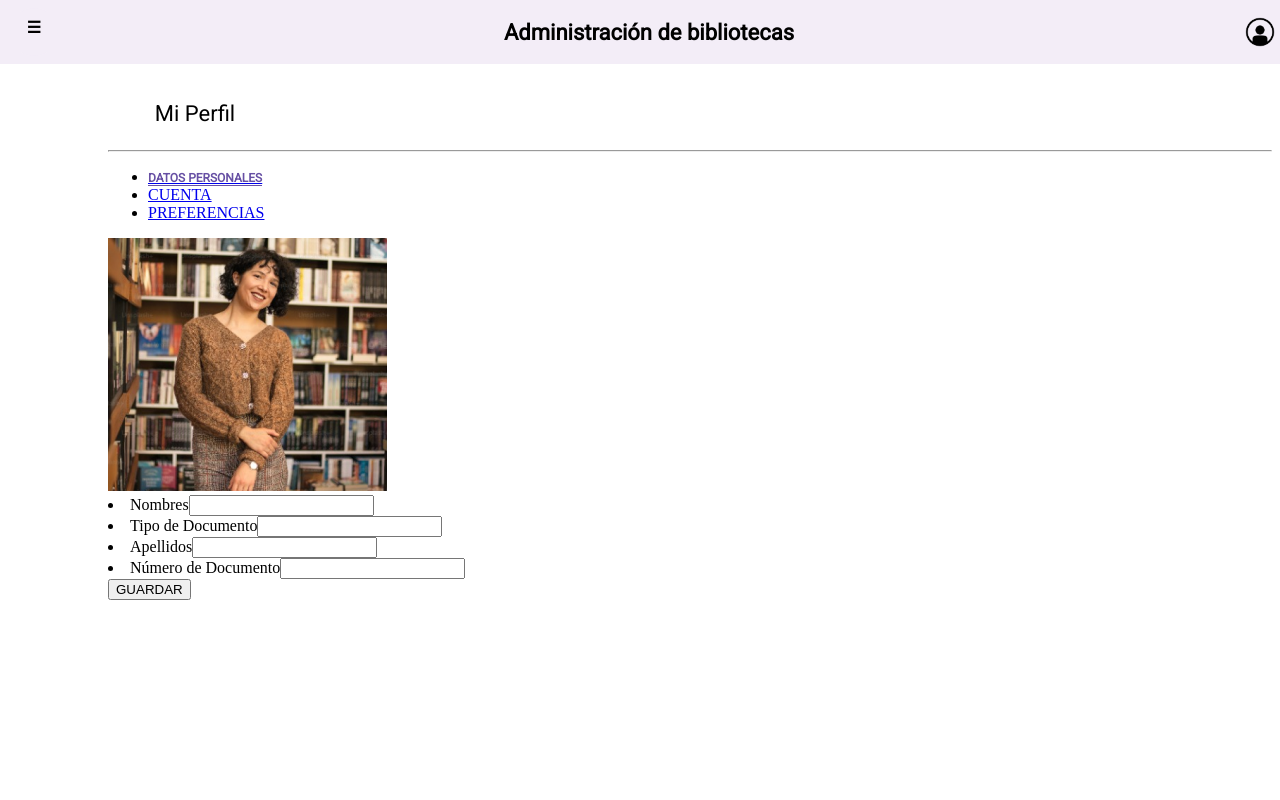
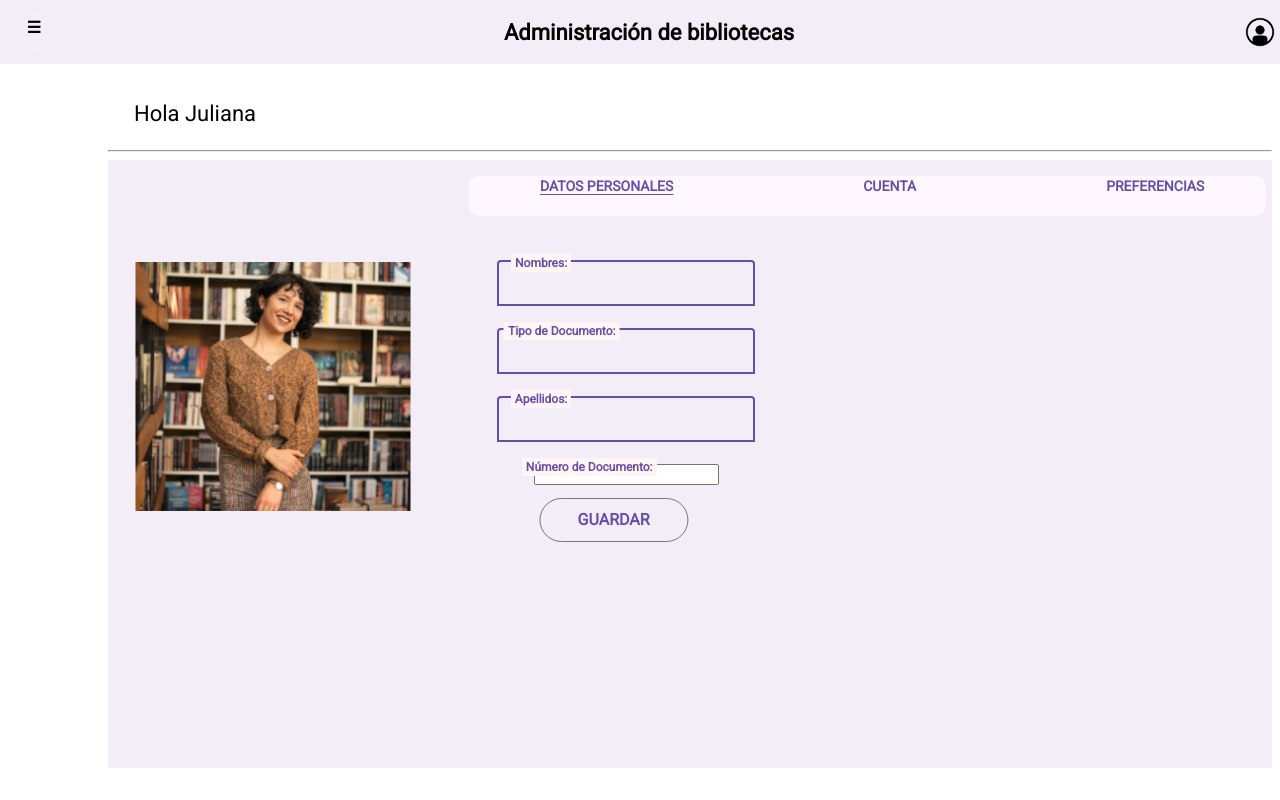
Before and after one commit to valeria0104/TRABAJO-PROGRA-WEB, a Next.js app in the folder trabajofinal/: page /pantalla3 in a window 1280 px wide. Built offline with nearby package versions, Linux system fonts and the light colour scheme.

Commit message:
Testing11

```diff
--- a/trabajofinal/src/pages/_app.js
+++ b/trabajofinal/src/pages/_app.js
@@ -3,6 +3,7 @@ import './css/estilo1.css'
 import './css/cuerpo2.css'
 import './css/colores.css'
 import './css/pantalla6.css'
+import './css/estilo2.css'
 import {UserProvider} from './context/demo'
 
 import { AppProps } from 'next/app'
--- a/trabajofinal/src/pages/componentes/Layout4.js
+++ b/trabajofinal/src/pages/componentes/Layout4.js
@@ -8,14 +8,14 @@ export default props => {
   const isPantalla5 = router.pathname === '/pantalla5';
   return(
 <>
-    <nav id="PerfilAdmi">
-    <ul id="admin7">
-          <li id="admin11"><Link href="/pantalla3">
-            <label id="label11" className={isPantalla3 ? "destacado" : ""}>DATOS PERSONALES</label></Link></li>
-            <li id="admin11"><Link href="/pantalla4">
-              <label id="label11" className={isPantalla4 ? "destacado" : ""}>CUENTA</label></Link></li>
-              <li id="admin11"><Link href="/pantalla5">
-                <label id="label11" className={isPantalla5 ? "destacado" : ""}>PREFERENCIAS</label></Link></li>
+    <nav id="MiPerfilAdmin">
+    <ul id="adminX">
+          <li id="adminY"><Link href="/pantalla3">
+            <label id="labelY" className={isPantalla3 ? "destacado" : ""}>DATOS PERSONALES</label></Link></li>
+            <li id="adminY"><Link href="/pantalla4">
+              <label id="labelY" className={isPantalla4 ? "destacado" : ""}>CUENTA</label></Link></li>
+              <li id="adminY"><Link href="/pantalla5">
+                <label id="labelY" className={isPantalla5 ? "destacado" : ""}>PREFERENCIAS</label></Link></li>
      </ul>
 
     </nav>
--- a/trabajofinal/src/pages/css/estilo1.css
+++ b/trabajofinal/src/pages/css/estilo1.css
@@ -38,8 +38,8 @@ transform: translate(1%);
 
 #segundoul, #segundoil{
     list-style: none;
+}
 
-}
 #segundoul{
     display: flex;
     justify-content: center;
--- a/trabajofinal/src/pages/css/estilo2.css
+++ b/trabajofinal/src/pages/css/estilo2.css
@@ -1,22 +1,32 @@
-#Formulario11{
+#FormularioY{
     /* Cambia el color de fondo a morado */
     height: 100%;
 
 
 }
-#Fondo11{
+#FondoY{
     height: 76vh; /* Usamos vh (viewport height) para que cubra toda la altura de la pantalla */
     width: 100%;
     background-color: #F3EDF7;
     margin-bottom: 25px;
-   display: block;
+}
 
+#MiPerfilAdmin{
+    overflow: hidden;
+transform: translate(1%);
+    position: center;
 }
-#admin7, #admin11{
+
+.contenedorY{
+    display: flex;
+    height: 87%;
+}
+
+#adminX, #adminY{
     list-style: none;
+}
 
-}
-#admin7{
+#adminX{
     display: flex;
     justify-content: center;
     width: 65%;
@@ -30,83 +40,75 @@
 
 }
 
-#admin11 {
+#adminY {
     font-family: Roboto;
     display: inline-block;
     margin-right: 110px;
-    transform: translateY(20%);
+    font-weight: bold;
+    height: 25%;
     margin-left: 80px;
     text-align: center;
     font-family: Roboto;
     border-bottom: 3px solid transparent;
 }
-#label11{
+
+#labelY{
     color:#6750A4;
     font-size: 14px;
+}
 
-}
-#admin7 a{
+#adminY a{
     text-decoration: none;
 }
 
-#PerfilAdmi{
-    overflow: hidden;
-    width: 100%;
-    position: center;
-
-
-
-}
-#admin11  {
+#adminY  {
     white-space: nowrap;
 }
 
-/* Estilos para el texto destacado */
-.destacado11 {
-    color: #6750A4;
-    text-align: center;
-    font-family: Roboto;
-    font-size: 14px;
-    font-weight: 700;
-    line-height: normal;/* Cambia el color del texto destacado (puedes ajustar el color según tus preferencias) */
-    border-bottom: 3px solid #6750A4;
-}
-.imagen11 {
-    max-width: 275px; /* Ajusta el ancho máximo de la imagen según tus preferencias */
-    margin-right: 25px; /* Ajusta el margen derecho según tus preferencias para crear espacio entre la imagen y el formulario */
-    transform: translateX(10%);
-    margin-top: 30px; /* Ajusta el margen superior según tus preferencias */
-}
-.contenedor11{
-    display: flex;
+#imagenAM1{
+    width: 30%;
 
+        overflow: auto;
+
+    }
+.imagenAM{
+        max-width: 275px; /* Ajusta el ancho máximo de la imagen según tus preferencias */
+        margin-right: 25px; /* Ajusta el margen derecho según tus preferencias para crear espacio entre la imagen y el formulario */
+        transform: translateX(10%);
+        margin-top: 30px;
+    }
+
+#MiPerfilAdmin{
+        overflow: hidden;
+        width: 100%;
+        position: center;
 }
 
-#il11{
-    transform: translate(120%);
+.input-boxAM1:hover {
+        border-color: #6750A4; /* Cambia el color del borde cuando el input está enfocado */
+    }
+
+#formularioAM{
+    width: 40%;
+    overflow: auto;
+    transform: translate(40%)
+}
+
+
+#formulAM{
+    list-style: none;
+}
+
+#formilAM{
+
+    margin-top: 10px;
     text-align: center; /* Centra horizontalmente el contenido de cada <li> */
-    margin-bottom: 40px; /* Espacio entre cada par de elementos <label> y <input> */
+    margin-bottom: 5px; /* Espacio entre cada par de elementos <label> y <input> */
     justify-content: space-between;
-    list-style: none;
-    margin-top: 20px;
-    background-color:  #FEF7FF;
+    position: relative;
+ }
 
-}
-#label21{
-    display: block;
-    margin-bottom: -8px;
-    position: relative;
-    transform: translate(-30%);
-    color: var(--m-3-sys-light-primary, #6750A4);
-    /* M3/body/small */
-    font-family: Roboto;
-    font-size: 12px;
-    font-style: normal;
-    font-weight: 400;
-    line-height: 10px;
-    z-index: 1;
-}
-#label22{
+ #labelAM5{
     display: block;
     margin-bottom: -8px;
     position: relative;
@@ -120,7 +122,65 @@
     line-height: 10px;
     z-index: 1;
 }
-.input-box11{
+#labelAM6{
+    display: block;
+    margin-bottom: -8px;
+    position: relative;
+
+    transform: translate(-25%);
+    color: var(--m-3-sys-light-primary, #6750A4);
+    /* M3/body/small */
+    font-family: Roboto;
+    font-size: 12px;
+    font-style: normal;
+    font-weight: 400;
+    line-height: 10px;
+    z-index: 1;
+
+
+}
+#labelAM4{
+    display: block;
+    margin-bottom: -8px;
+    position: relative;
+    transform: translate(-33%);
+    color: var(--m-3-sys-light-primary, #6750A4);
+    /* M3/body/small */
+    font-family: Roboto;
+    font-size: 12px;
+    font-style: normal;
+    font-weight: 400;
+    line-height: 10px;
+
+    z-index: 1;
+}
+
+#labelAM7{
+    display: block;
+    margin-bottom: -8px;
+    position: relative;
+    transform: translate(-30%);
+    color: var(--m-3-sys-light-primary, #6750A4);
+    /* M3/body/small */
+    font-family: Roboto;
+    font-size: 12px;
+    font-style: normal;
+    font-weight: 400;
+    line-height: 10px;
+
+    z-index: 1;
+}
+.destacadoAM {
+    color: #6750A4 !important;
+
+    text-align: center;
+    font-family: Roboto;
+    font-size: 12px;
+    font-weight: bold !important;
+    line-height: normal;/* Cambia el color del texto destacado (puedes ajustar el color según tus preferencias) */
+    border-bottom: 5px solid #6750A4;
+}
+.input-boxAM1{
     position:relative;
     border: 2px solid #6750A4;
     width: 250px;
@@ -129,31 +189,39 @@
     z-index: 0;
     background-color: transparent;
     outline: none;
+
 }
-.submit-button11{
+
+.submit-buttonAM{
     color: var(--m-3-sys-light-primary, #6750A4);
     border-radius: 200px;
     border: 1px solid var(--m-3-sys-light-outline, #79747E);
 
+
     text-align: center;
     /* M3/label/large */
     font-family: Roboto;
-    font-size: 14px;
+    font-size: 100%;
     font-style: normal;
     font-weight: 500;
-    width: 200px;
+    width: 50%;
     line-height: 40px; /* 142.857% */
     background-color: transparent; /* Fondo transparente */
     font-weight: bold;
     cursor: pointer;
-    transform: translate(150%);
+    transform: translate(5%);
     margin-top: -50px;
 
     }
+    #formulAM {
+        display: flex;
+        flex-direction: column;
+        align-items: center;
+        justify-content: center;
+        /* Alinea los elementos en filas y permite que se envuelvan cuando no haya suficiente espacio horizontal */
 
-    #imagen21{
-        height: 100%;
     }
-    .input-box11:hover11 {
-        border-color: #6750A4; /* Cambia el color del borde cuando el input está enfocado */
+    #formilAM{
+        margin-bottom: 10px;
+
     }
--- a/trabajofinal/src/pages/pantalla3.js
+++ b/trabajofinal/src/pages/pantalla3.js
@@ -1,46 +1,49 @@
 import Link  from "next/link"
 import Head from "next/head"
-import Layout from "./componentes/Layout.js"
-import Layout4 from "./componentes/Layout4.js"
- const Index = () => <Layout content =
+import Layout from "./componentes/Layout"
+import Layout4 from "./componentes/Layout4"
+const Index2 = () =>
 {
-
+  return ( <Layout content ={
        <>
            <div id= "cuerpo">
 
-                <p className="Bienvenido">Mi Perfil</p>
+               <p className="Bienvenido">Hola Juliana</p>
                <hr/>
-                <div id="Formulario11">
-                <div id = "Fondo11">
-                <Layout4>
-                </Layout4>
-                <div className="contenedor11">
-                <aside id="imagen21">
-                <img src="jovennazhe.png" alt="Chica estudiando" className="imagen11"></img>
+               <div id="FormularioY">
+               <div id = "FondoY">
+               <Layout4 />
+
+               <div className="contenedorY">
+               <aside id="imagenAM1">
+               <img src="jovennazhe.png" alt="Chica estudiando" className="imagenAM"></img>
                </aside>
-               <section id= "seccion1">
-                <form id= "formulario2">
-                <li id="il11"><label id="label21"><span className="resaltado11">Nombres</span></label>
-                <input className="input-box11" type="text" id="tp3" name="m3"/>
+
+               <form id= "formularioAM1" action="#" method="get">
+               <ul id="formulAM">
+
+               <li id= "formilAM"><label id="labelAM4"><span className="resaltado">Nombres:</span></label>
+               <input type="text" className="input-boxAM1" id="op7" name="n7"/>
                 </li>
 
-                 <li id="il11"><label id="label22"><span className="resaltado11">Tipo de Documento</span></label>
-                <input className="input-box11" type="text" id="tp4" name="m4"/>
+
+                <li id= "formilAM"><label id="labelAM6"><span className="resaltado">Tipo de Documento:</span></label>
+               <input type="text" className="input-boxAM1" id="op8" name="n8"/>
                 </li>
 
-                 <li id="il11"><label id="label21"><span className="resaltado11">Apellidos</span></label>
-                <input className="input-box11" type="text" id="tp5" name="m5"/>
+                <li id= "formilAM"><label id="labelAM4"><span className="resaltado">Apellidos:</span></label>
+               <input type="text" className="input-boxAM1" id="op9" name="n9"/>
                 </li>
 
-                 <li id="il11"><label id="label22"><span className="resaltado11">Número de Documento</span></label>
-                <input className="input-box11" type="text"  id="tp6" name="m6"/>
+                <li id= "formilAM" ><label id="labelAM5"><span className="resaltado">Número de Documento:</span></label>
+               <input type="text" className="input-boxAdmin" id="op10" name="n10"/>
                 </li>
-                   <div className="buttons11">
-                    <input type="submit" value="GUARDAR" className="submit-button11"/> <t></t>
+                </ul>
+                  <div className="buttons">
+                   <input type="submit" value="GUARDAR" className="submit-button"/> <t></t>
                  </div>
                </form>
 
-               </section>
                 </div>
                 </div>
                </div>
@@ -50,7 +53,7 @@ import Layout4 from "./componentes/Layout4.js"
 
 
        </>
-
- }></Layout>
-
- export default Index
+}
+></Layout>)
+}
+ export default Index2
```
Also changed, not shown: trabajofinal/src/pages/pantalla4.js (+22 -19 lines), trabajofinal/src/pages/pantalla5.js (+28 -25 lines), trabajofinal/src/pages/pantalla0.js (deleted). Lines whose indentation alone changed are shown as unchanged.
